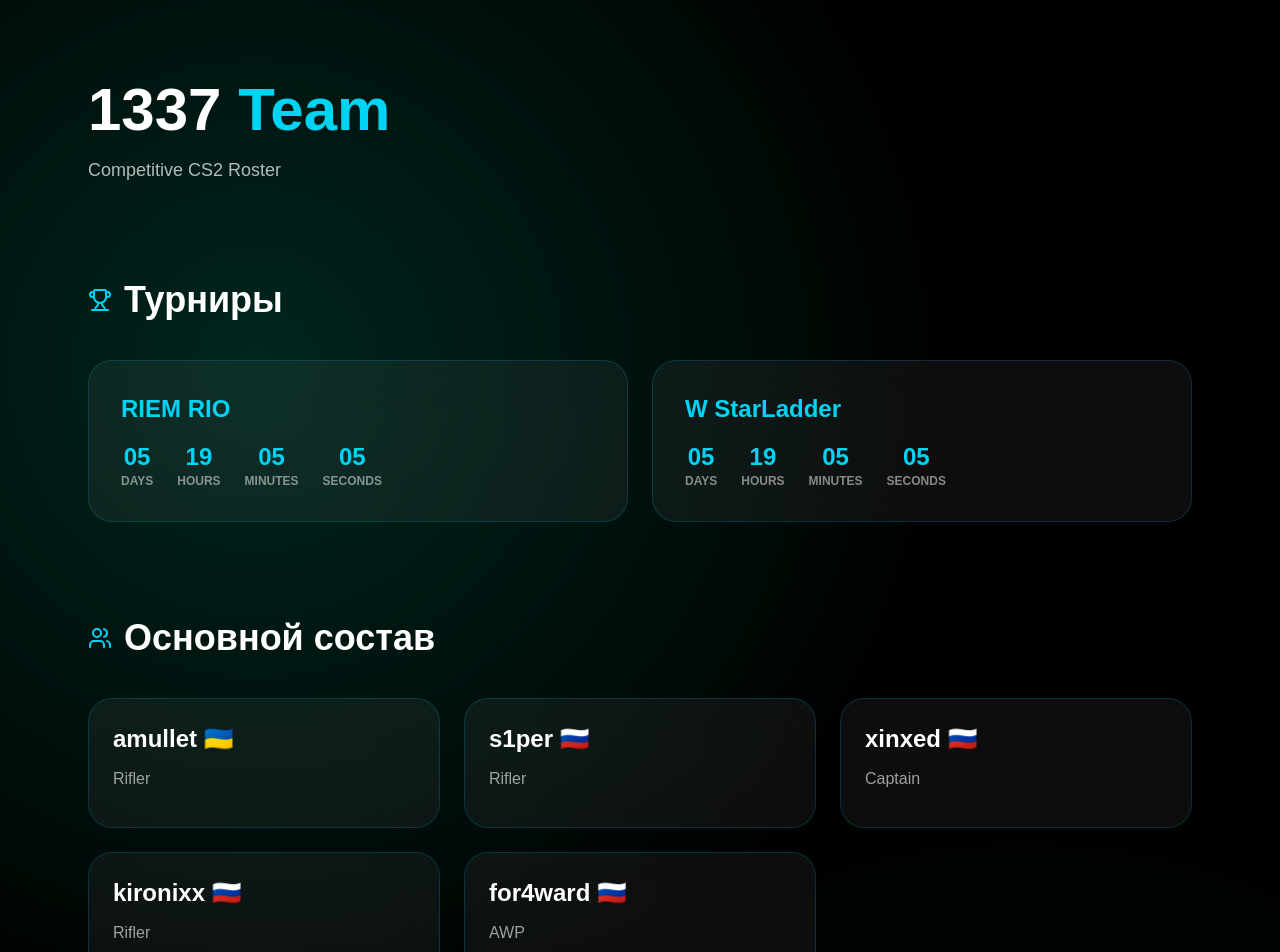
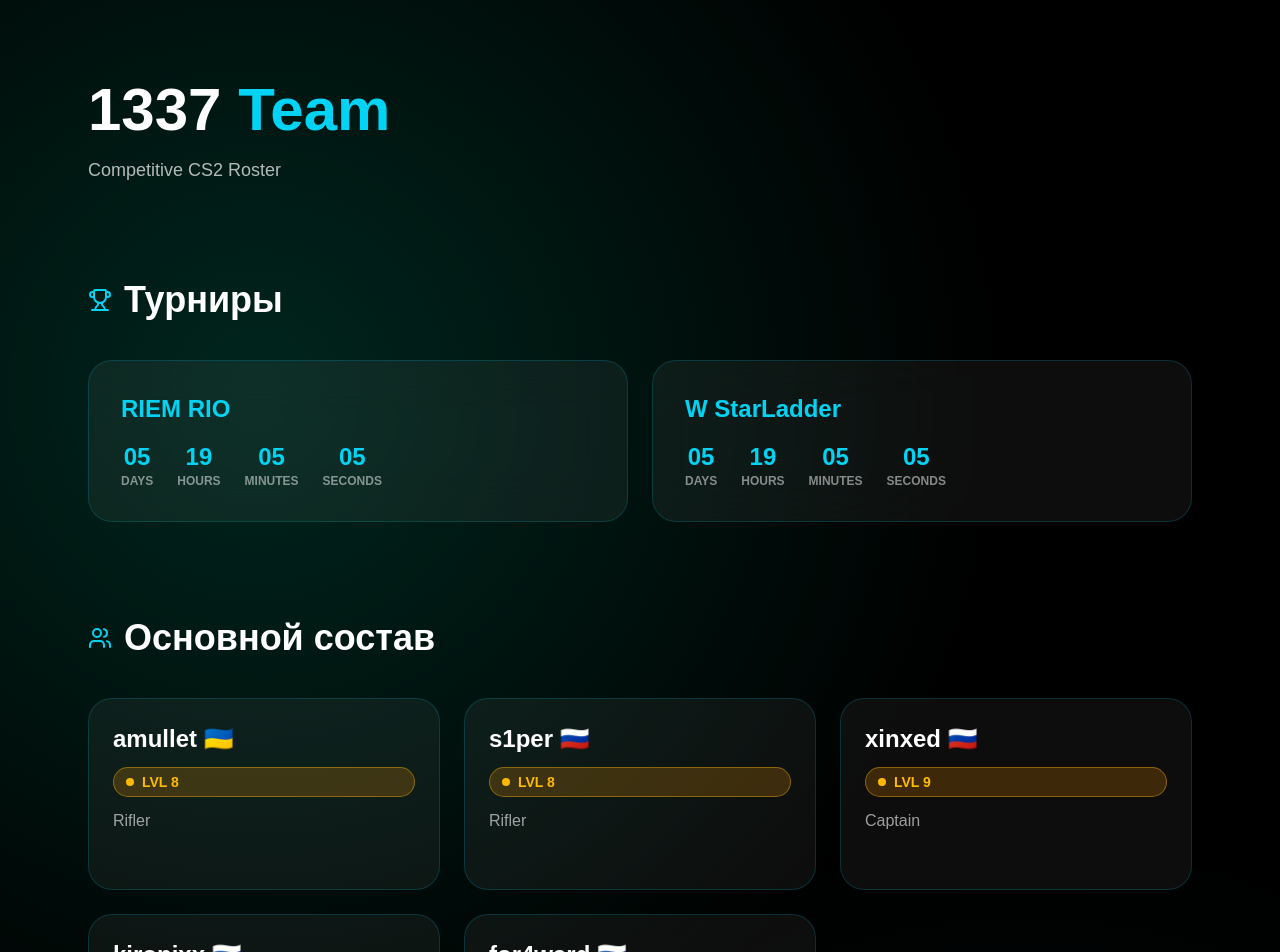
Before and after one commit to Sefs433/site-, a Next.js app: page / in a window 1280 px wide. Shown: the top 952 px of the page. Built offline with nearby package versions, Linux system fonts and the light colour scheme.

Commit message:
add flip cards + restore lvl

```diff
--- a/app/page.tsx
+++ b/app/page.tsx
@@ -2,7 +2,7 @@
 
 import { useEffect, useState } from "react";
 import { motion } from "framer-motion";
-import { Users, Trophy, Send, Star, Crown } from "lucide-react";
+import { Users, Trophy, Crown, Star } from "lucide-react";
 
 function Countdown({ targetDate }: { targetDate: string }) {
   const calculateTimeLeft = () => {
@@ -45,6 +45,17 @@
   );
 }
 
+function FaceitBadge({ level }: { level: number }) {
+  return (
+    <div className="flex items-center gap-2 bg-amber-500/20 border border-amber-400/40 px-3 py-1 rounded-full">
+      <div className="w-2 h-2 bg-amber-400 rounded-full" />
+      <span className="text-amber-400 font-semibold text-sm">
+        LVL {level}
+      </span>
+    </div>
+  );
+}
+
 function TournamentCard({
   title,
   targetDate,
@@ -67,9 +78,8 @@
 
       {group && open && (
         <motion.div
-          initial={{ opacity: 0, height: 0 }}
-          animate={{ opacity: 1, height: "auto" }}
-          transition={{ duration: 0.3 }}
+          initial={{ opacity: 0 }}
+          animate={{ opacity: 1 }}
           className="pt-4 border-t border-white/10 space-y-2"
         >
           <div className="text-sm uppercase opacity-50">Группа A</div>
@@ -89,11 +99,11 @@
 
 export default function TeamSite() {
   const players = [
-    { nick: "amullet 🇺🇦", role: "Rifler", kd: "1.35" },
-    { nick: "s1per 🇷🇺", role: "Rifler", kd: "1.26" },
-    { nick: "xinxed 🇷🇺", role: "Captain", kd: "1.12" },
-    { nick: "kironixx 🇷🇺", role: "Rifler", kd: "1.15" },
-    { nick: "for4ward 🇷🇺", role: "AWP", kd: "1.05" },
+    { nick: "amullet 🇺🇦", role: "Rifler", lvl: 8, kd: "1.35" },
+    { nick: "s1per 🇷🇺", role: "Rifler", lvl: 8, kd: "1.26" },
+    { nick: "xinxed 🇷🇺", role: "Captain", lvl: 9, kd: "1.12" },
+    { nick: "kironixx 🇷🇺", role: "Rifler", lvl: 8, kd: "1.15" },
+    { nick: "for4ward 🇷🇺", role: "AWP", lvl: 8, kd: "1.05" },
   ];
 
   return (
@@ -140,16 +150,21 @@
 
           <div className="grid md:grid-cols-3 gap-6">
             {players.map((player) => (
-              <motion.div
+              <div
                 key={player.nick}
-                whileHover={{ scale: 1.05 }}
-                className="group relative rounded-3xl bg-white/5 p-6 backdrop-blur-xl border border-cyan-500/20 space-y-3 hover:border-cyan-400 transition overflow-hidden"
+                className="group perspective"
               >
+                <div className="relative h-48 w-full transition-transform duration-500 transform-style-preserve-3d group-hover:rotate-y-180">
+
+                  {/* FRONT */}
+                  <div className="absolute inset-0 rounded-3xl bg-white/5 p-6 border border-cyan-500/20 space-y-3 backface-hidden">
                     <div className="text-2xl font-bold">{player.nick}</div>
+                    <FaceitBadge level={player.lvl} />
                     <div className="opacity-60">{player.role}</div>
+                  </div>
 
-                {/* Hover K/D */}
-                <div className="absolute inset-0 bg-black/90 flex items-center justify-center opacity-0 group-hover:opacity-100 transition duration-300">
+                  {/* BACK */}
+                  <div className="absolute inset-0 rounded-3xl bg-black flex items-center justify-center border border-amber-400/40 rotate-y-180 backface-hidden">
                     <div className="text-center">
                       <div className="text-cyan-400 text-sm uppercase opacity-60">
                         K/D за последние игры
@@ -159,7 +174,9 @@
                       </div>
                     </div>
                   </div>
-              </motion.div>
+
+                </div>
+              </div>
             ))}
           </div>
         </section>
@@ -174,7 +191,6 @@
             <div className="text-2xl font-bold text-cyan-400">
               🎁 БОНУСЫ ПО ПРОМОКОДУ 1337CS2
             </div>
-
             <ul className="space-y-3 text-lg">
               <li>— 500% бонус к первым 4 депозитам</li>
               <li>— 500 фриспинов на первые четыре депозита</li>
@@ -190,7 +206,6 @@
           </h2>
 
           <div className="grid md:grid-cols-2 gap-6">
-
             <div className="rounded-3xl bg-white/5 p-6 border border-cyan-500/20 space-y-4">
               <div className="flex items-center gap-2 text-xl font-bold">
                 <Trophy className="text-amber-400" /> Трофеи
@@ -209,7 +224,6 @@
               <div className="text-2xl font-extrabold">s1per</div>
               <div className="text-2xl font-extrabold">fonely</div>
             </div>
-
           </div>
         </section>
 
```
Lines whose indentation alone changed are shown as unchanged.
